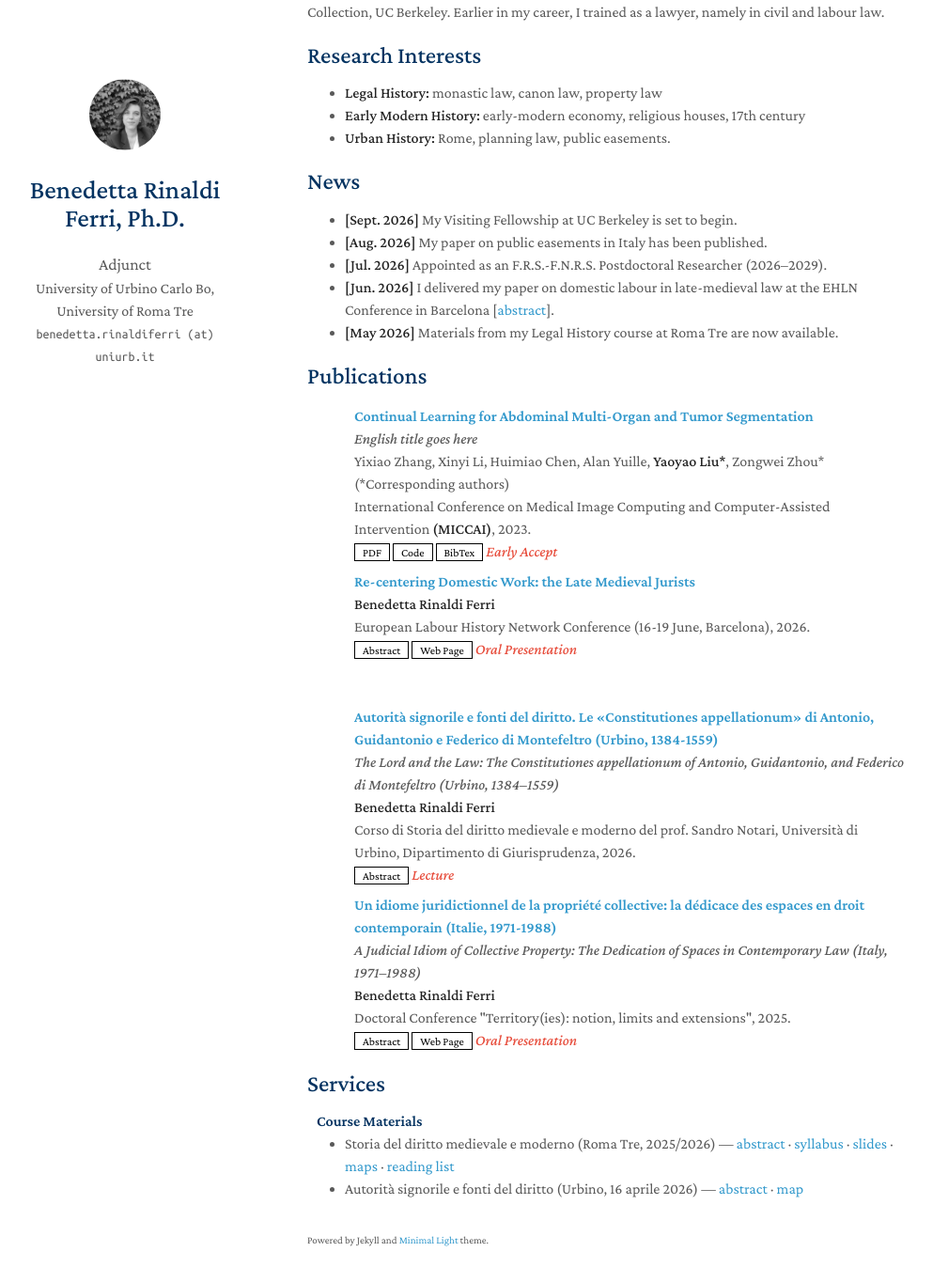
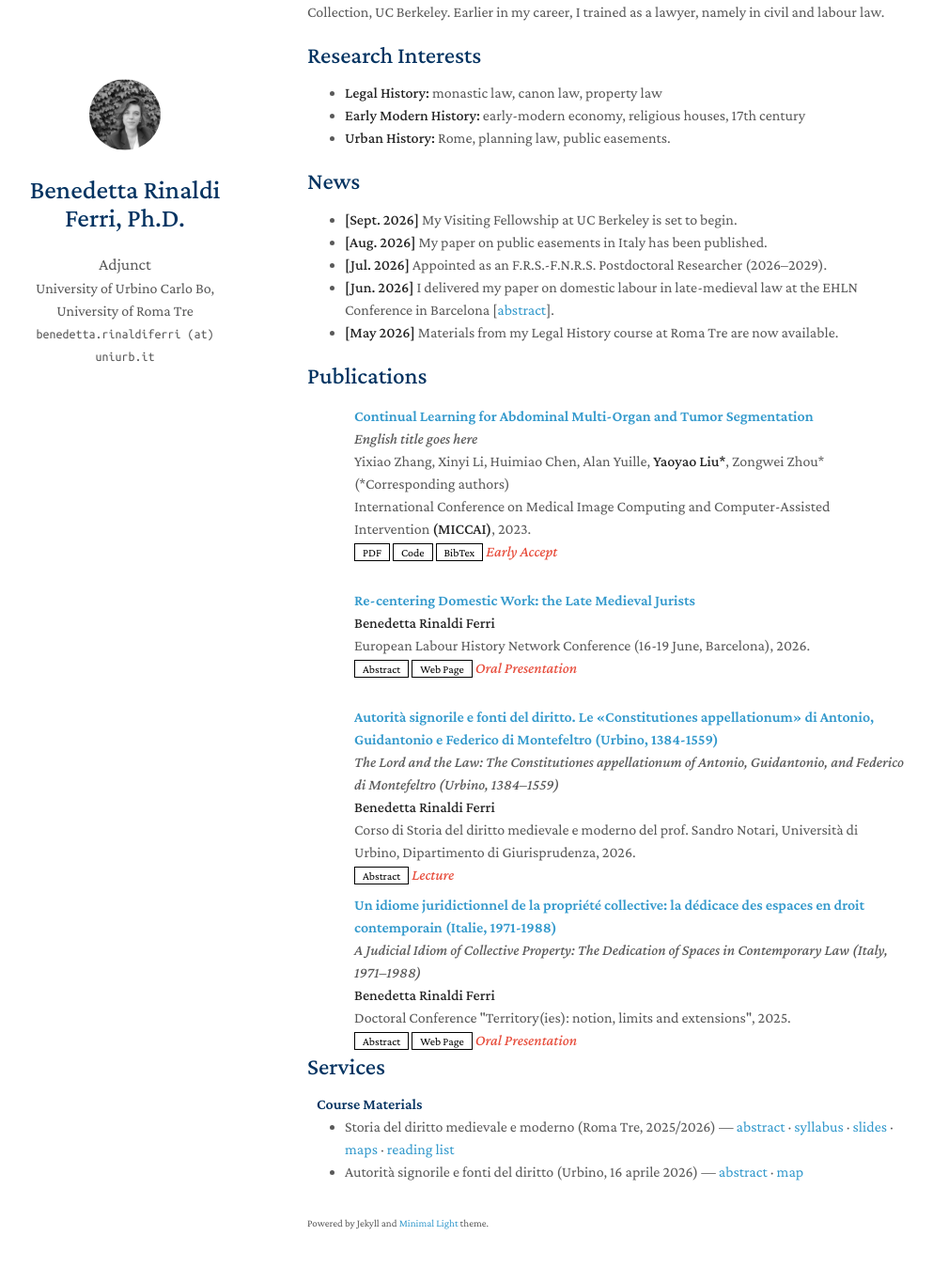
Before and after one commit to rinaldiferri/rinaldiferri.github.io, a Jekyll site: the page built from index.md, in a window 1280 px wide and 1400 px high, scrolled down 132 px. Shown: the top 1365 px of the window at 94% size, without its empty margins (143-1136 px from the left). Built offline with Jekyll 4.4.1, drawn with Linux system fonts in a browser that asks for light colours; a style sheet for code colours, icons or effects is not loaded; our own code applies the rules of GitHub Pages for plain Markdown files.

Commit message:
Update minimal-light.scss

```diff
--- a/_sass/minimal-light.scss
+++ b/_sass/minimal-light.scss
@@ -462,7 +462,7 @@ footer {
 
   .pub-row {
   display: flex;
-  align-items: center;}
+  align-items: flex-start;}
 
   div.wrapper {
     width:auto;
@@ -521,7 +521,7 @@ footer {
 
   .pub-row {
   display: flex;
-  align-items: center;}
+  align-items: flex-start;}
 
   header {
     padding:0;
@@ -540,7 +540,7 @@ footer {
 
   .pub-row {
     display: block;
-    align-items: center;}
+    align-items: flex-start;}
 
   body {
     padding:15px;
@@ -596,17 +596,16 @@ footer {
   font-family: monospace;
 }
 
-/* Publication spacing */
+.publications .bibliography {
+  margin-bottom: 0;
+}
+
 .publications .bibliography > li {
   margin-bottom: 20px;
 }
 
 .publications .bibliography > li:last-child {
   margin-bottom: 0;
-}
-
-.publications .pub-row {
-  align-items: flex-start;
 }
 
 .publications .title,
```
